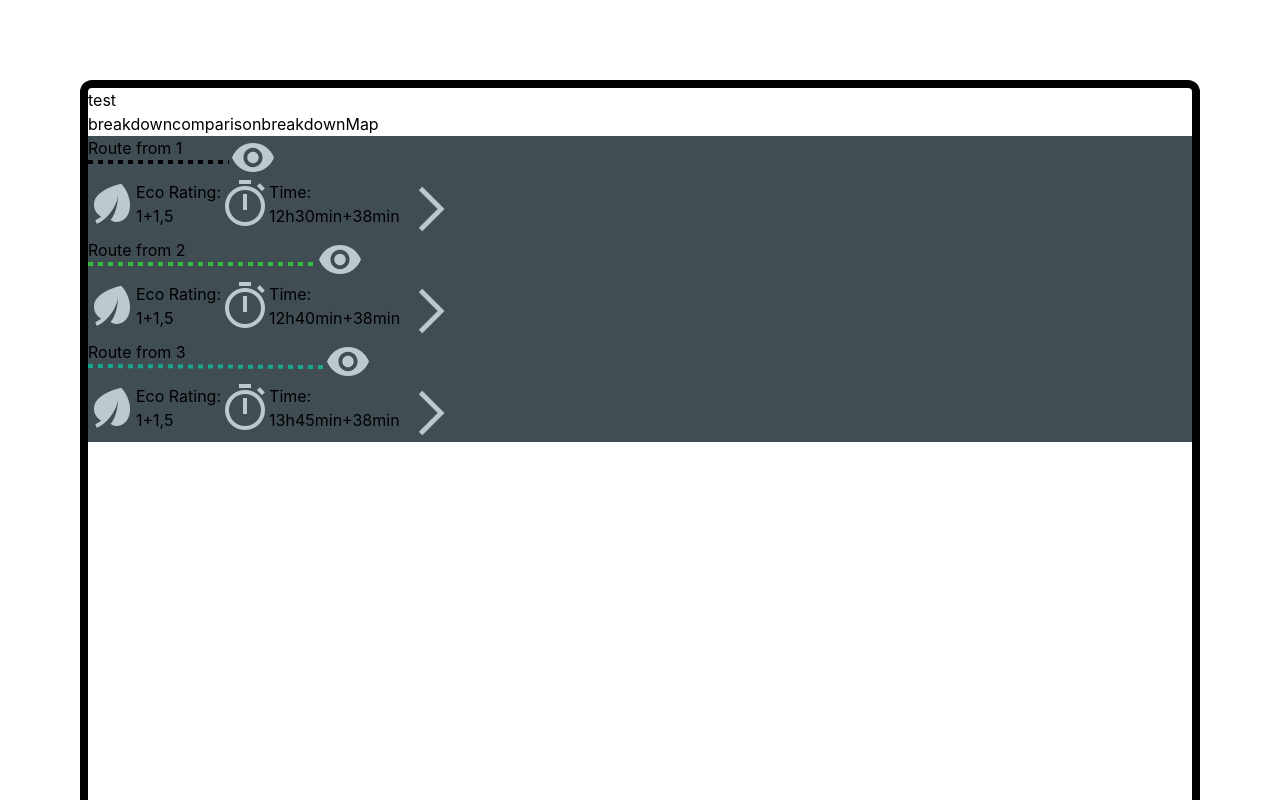
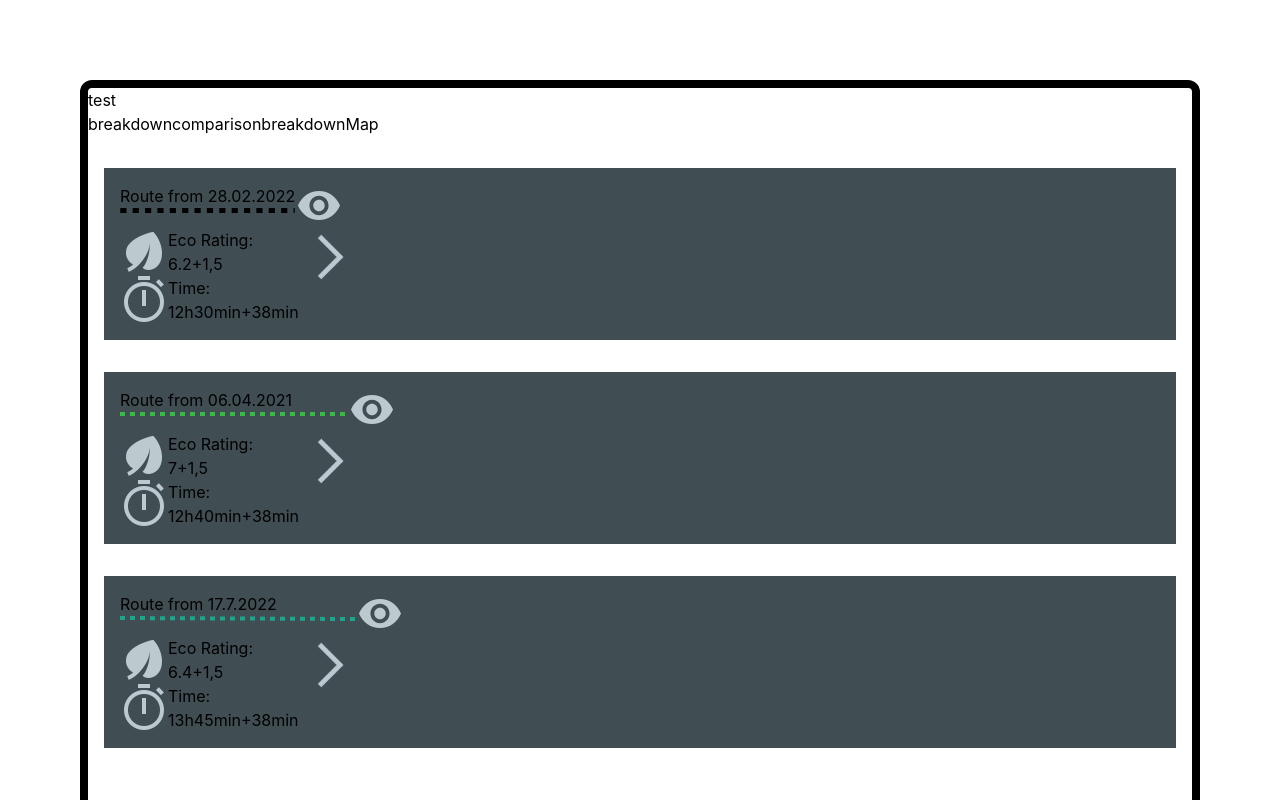
Before and after one commit to Trallianz/MariData_HEI, a React (Create React App) app in the folder maridata/: page / in a window 1280 px wide. Shown: the top 800 px of the page. Built offline with nearby package versions, Linux system fonts and the light colour scheme.

Commit message:
added a few fixes to routes panel

```diff
--- a/maridata/src/components/RoutePanel.tsx
+++ b/maridata/src/components/RoutePanel.tsx
@@ -28,14 +28,12 @@ const RoutePanel = (props: routen_props) => {
     const anchor_hours = time_array_anchor[0];
     const anchor_minutes = time_array_anchor[1];
 
-    //handle what eye (closed, open) is seen
+    //handle which eye (closed, open) is seen
     const [isOpen, setIsOpen] = useState(true);
 
     const handleEyeAction = () => {
         setIsOpen(!isOpen);
     }
-
-
 
     // create hook for route color
     const [color, setColor] = useState("");
@@ -49,9 +47,7 @@ const RoutePanel = (props: routen_props) => {
         //loop the pairs and when the prop route color equals the key color then set the hook to the value (the icon object)
         for (const [key, value] of Object.entries(lines)) {
             if(key === props.route_color) setColor(value);
-            console.log(key, value);
           }
-
     }
 
     useEffect(() => {
@@ -70,6 +66,7 @@ const RoutePanel = (props: routen_props) => {
             </div>
         </div>
         <div className='routen_panel_div2'>
+            <div className='routen_panel_div2_grouped'>
                 <div className='routen_panel_div2_1'>
                     <div className='routen_panel_eco_image'>
                         <img src={ecoscore_logo} alt="Leaf symbolizing the eco score" />
@@ -95,6 +92,7 @@ const RoutePanel = (props: routen_props) => {
                         </div>
                     </div>
                 </div>
+            </div>
             <div className='routen_panel_arrow'>
                 <img src={arrow_grey} alt="a arrow navigating the uzser to the detailed comparison" />
             </div>
--- a/maridata/src/components/RoutenPanel.css
+++ b/maridata/src/components/RoutenPanel.css
@@ -2,6 +2,8 @@
     display: flex;
     flex-direction: column;
     background-color: var(--color-gray-0);
+    margin: 2em 1em;
+    padding: 1em;
 }
 
 .routen_panel_div1{
@@ -13,6 +15,12 @@
     display: flex;
     flex-direction: column;
 }
+
+.routen_panel_div2_grouped{
+    display: flex;
+    flex-direction: column;
+}
+
 
 .routen_panel_div2{
     display: flex;
--- a/maridata/src/components/RoutenPanelList.tsx
+++ b/maridata/src/components/RoutenPanelList.tsx
@@ -7,18 +7,10 @@ import { routen_props } from "./Route";
 const RoutenPanleList = () => {
 
     const route_list = [
-        <RoutenPanel date='1' eco_rating={1} time_driven='11,20' time_anchor='1,10' speed={1} ship_type='x' fuel_consumption={1} co2_factor={1} distance={1} cargo_carrying_capacity={1} route_color='black' />,
-        <RoutenPanel date='2' eco_rating={1} time_driven='12,05' time_anchor='0,35' speed={1} ship_type='x' fuel_consumption={1} co2_factor={1} distance={1} cargo_carrying_capacity={1} route_color='green'/>,
-        <RoutenPanel date='3' eco_rating={1} time_driven='11,40' time_anchor='2,05' speed={1} ship_type='x' fuel_consumption={1} co2_factor={1} distance={1} cargo_carrying_capacity={1} route_color='blue'/>,
+        <RoutenPanel date='28.02.2022' eco_rating={6.2} time_driven='11,20' time_anchor='1,10' speed={6} ship_type='x' fuel_consumption={1} co2_factor={1} distance={1} cargo_carrying_capacity={1} route_color='black' />,
+        <RoutenPanel date='06.04.2021' eco_rating={7.0} time_driven='12,05' time_anchor='0,35' speed={1} ship_type='x' fuel_consumption={1} co2_factor={1} distance={1} cargo_carrying_capacity={1} route_color='green'/>,
+        <RoutenPanel date='17.7.2022' eco_rating={6.4} time_driven='11,40' time_anchor='2,05' speed={1} ship_type='x' fuel_consumption={1} co2_factor={1} distance={1} cargo_carrying_capacity={1} route_color='blue'/>,
     ];
-
-    const color_list = [];
-
-    const add_colors_from_routes = () => {
-        route_list.forEach(element => {
-            color_list.push(element.props.route_color);
-        });
-    }
 
     //for each route in the route map a div containing the route will be created
     const listItems = route_list.map((route) =>
```
Lines whose indentation alone changed are shown as unchanged.
